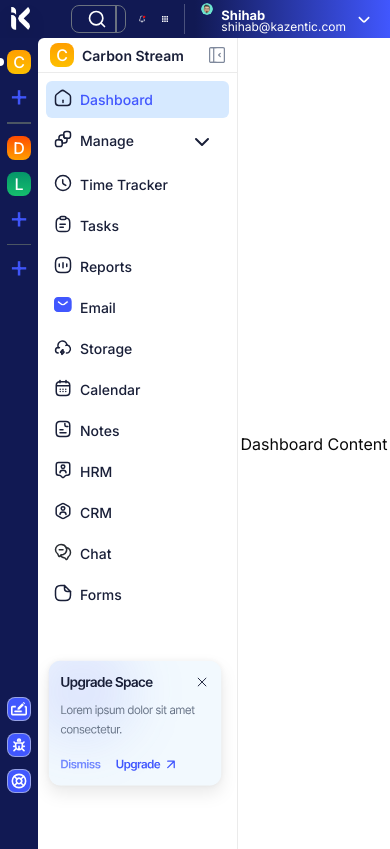
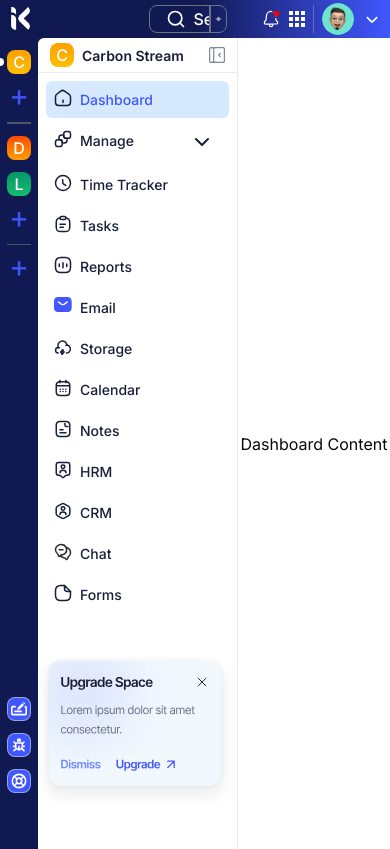
Before and after one commit to Shamiul-alim/Kazentic, a Next.js app: page /email in a window 390 px wide. Built offline with nearby package versions, Linux system fonts and the light colour scheme.

Commit message:
Responsive Changes

```diff
--- a/src/components/Email/EmailSection.tsx
+++ b/src/components/Email/EmailSection.tsx
@@ -103,7 +103,7 @@
             </span>
           </div>
         </div>
-        <div className="flex flex-row  space-x-1 ">
+        <div className="flex flex-row  space-x-1 pl-2 pr-2">
           {tabsData.map((tab) => (
             <button
               onClick={() => handleTabClick(tab.name)}
--- a/src/components/Layout/Topbar.tsx
+++ b/src/components/Layout/Topbar.tsx
@@ -4,8 +4,8 @@
 export default function Topbar() {
   return (
     <div className="flex justify-between h-[2.375rem]  items-center">
-      <div className="flex flex-row justify-center items-center w-[60%]">
       {/*Logo*/}
+      <div className="flex">
         <Image
           src="/assets/K.svg"
           className="flex justify-start"
@@ -13,8 +13,10 @@
           width={50}
           height={50}
         />
+      </div>
+
       {/* Search Bar Section */}
-        <div className="flex justify-center items-center h-7 ml-auto  bg-transparent border border-gray-500 rounded-lg w-[40%] max-w-xl pl-4 mr-3 font-medium">
+      <div className="flex justify-center items-center h-7 bg-transparent border border-gray-500 rounded-lg w-[20%] max-w-xl pl-4 font-medium ml-16">
         <Image
           src="/assets/topbarSearch.svg"
           alt="Search Icon"
@@ -35,10 +37,9 @@
           />
         </div>
       </div>
-      </div>
 
       {/* Right Side Icons Section */}
-      <div className="flex items-center space-x-4 ml-auto pr">
+      <div className="flex items-center space-x-2 pr-2">
         {/* Notification Icon */}
         <button className="text-white">
           <Image
@@ -53,12 +54,10 @@
         <button className="text-white">
           <Image src="/assets/menu.svg" alt="Menu" height={16} width={16} />
         </button>
-      </div>
-
-      <div className=" w-[0.1rem] h-[80%] bg-gray-300 ml-4 mr-4 bg-opacity-30"></div>
+        <div className="w-[1px] h-7 bg-gray-300 bg-opacity-30"> </div>
 
         {/* User Profile Icon */}
-      <div className="flex items-center space-x-2 pr-4">
+        <div className="flex items-center space-x-2 ">
           <div className="w-8 h-8 rounded-full">
             <Image
               src="/assets/profile.svg"
@@ -68,10 +67,11 @@
               className=" rounded-full"
             />
           </div>
-        <div className="leading-3 pt-1 text-[#FFFFFF]">
+          <div className=" hidden lg:flex lg:flex-col leading-3 pt-1 text-[#FFFFFF]">
             <div className="font-bold text-[0.813rem]">Shihab</div>
             <div className="text-[0.75rem] text-opacity-70 ">
               shihab&#64;kazentic.com
+            </div>
           </div>
         </div>
         <Image src="/assets/moreB.svg" alt="icon" width={20} height={20} />
```
Lines whose indentation alone changed are shown as unchanged.
